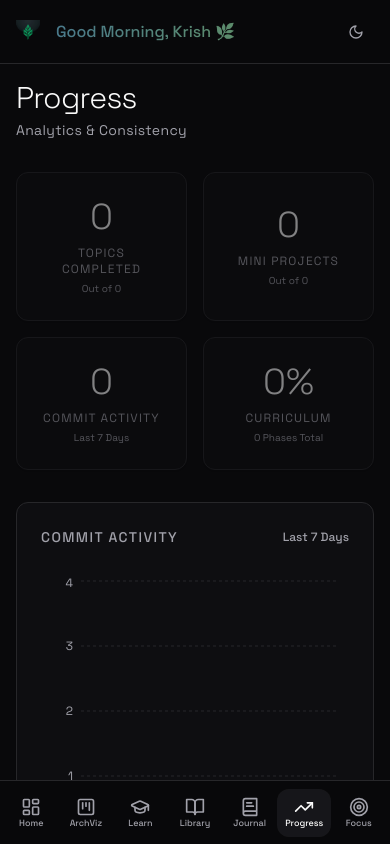
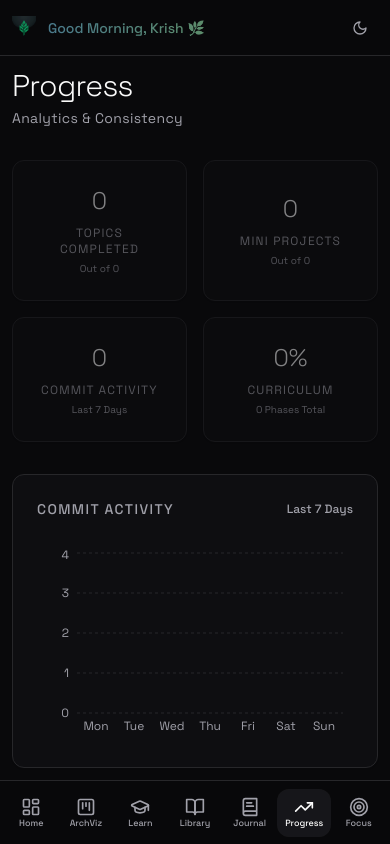
Before and after one commit to imkrish0011/founderOS, a React (Vite) app: page /progress in a window 390 px wide. Built offline with nearby package versions, Linux system fonts and the light colour scheme; no server answers; the database is empty; sample sign-in values are in the browser's storage.

Commit message:
feat: make all features fully mobile responsive

```diff
--- a/src/components/layout/AppLayout.tsx
+++ b/src/components/layout/AppLayout.tsx
@@ -8,26 +8,33 @@ import { ThemeToggle } from '@/components/ThemeToggle';
 export default function AppLayout() {
   useNotifications();
 
+  const getGreeting = () => {
+    const hour = new Date().getHours();
+    if (hour < 12) return "Good Morning, Krish 🌿";
+    if (hour < 18) return "Good Afternoon, Krish 🌿";
+    return "Good Evening, Krish 🌙";
+  };
+
   return (
     <div className="min-h-screen bg-background flex">
       <Sidebar />
 
       {/* Main Content Area */}
       <main className="flex-1 flex flex-col h-screen overflow-hidden pb-16 md:pb-0 relative">
-        {/* Header Placeholder (with sunrise gradient) */}
-        <header className="h-16 flex items-center justify-between px-4 md:px-6 border-b border-border bg-background/50 backdrop-blur z-10 shrink-0">
-          <div className="flex items-center gap-2">
-            <div className="md:hidden mr-2 flex-shrink-0">
+        {/* Header */}
+        <header className="h-14 md:h-16 flex items-center justify-between px-3 md:px-6 border-b border-border bg-background/50 backdrop-blur z-10 shrink-0">
+          <div className="flex items-center gap-2 min-w-0">
+            <div className="md:hidden mr-1 flex-shrink-0">
               <img src="/src/assets/logo.png" alt="FounderOS Logo" className="w-6 h-6 object-contain" style={{ mixBlendMode: 'screen' }} />
             </div>
-            <h2 className="text-base md:text-lg sunrise-header font-medium truncate">Good Morning, Krish 🌿</h2>
+            <h2 className="text-sm md:text-lg sunrise-header font-medium truncate">{getGreeting()}</h2>
           </div>
           <div className="md:hidden flex-shrink-0 ml-2">
             <ThemeToggle />
           </div>
         </header>
 
-        <div className="flex-1 overflow-y-auto p-4 md:p-8 lg:p-12">
+        <div className="flex-1 overflow-y-auto p-3 md:p-8 lg:p-12">
           <Outlet />
         </div>
       </main>
--- a/src/index.css
+++ b/src/index.css
@@ -93,3 +93,28 @@
     transform: translateY(-2px);
   }
 }
+
+/* Mobile safe area and smooth scroll */
+@supports (padding-bottom: env(safe-area-inset-bottom)) {
+  .pb-safe {
+    padding-bottom: env(safe-area-inset-bottom);
+  }
+}
+
+html {
+  scroll-behavior: smooth;
+  -webkit-tap-highlight-color: transparent;
+}
+
+/* Prevent text selection on interactive elements on mobile */
+.select-none-touch {
+  -webkit-touch-callout: none;
+  user-select: none;
+}
+
+/* Responsive GitHub calendar */
+@media (max-width: 768px) {
+  .react-activity-calendar {
+    font-size: 10px !important;
+  }
+}
--- a/src/pages/Dashboard.tsx
+++ b/src/pages/Dashboard.tsx
@@ -206,7 +206,7 @@ export default function Dashboard() {
             </h2>
           </div>
           <Card className="glass-card p-6 flex items-center justify-center min-h-[180px] hover-glow transition-all duration-300 relative overflow-hidden text-center bg-gradient-to-tr from-card to-muted/10">
-             <Quote className="absolute -left-4 -top-4 w-32 h-32 text-muted/20 rotate-12" />
+             <Quote className="absolute -left-4 -top-4 w-20 h-20 md:w-32 md:h-32 text-muted/20 rotate-12" />
              <AnimatePresence mode="wait">
                <motion.p
                   key={quoteIndex}
@@ -272,17 +272,17 @@ export default function Dashboard() {
               @imkrish0011 <ArrowRight className="w-3 h-3" />
             </a>
           </div>
-          <Card className="glass-card p-6 flex justify-center items-center overflow-x-auto relative group hover:border-primary/30 transition-colors">
+          <Card className="glass-card p-3 md:p-6 flex justify-center items-center overflow-x-auto relative group hover:border-primary/30 transition-colors">
             <div className="absolute inset-0 bg-gradient-to-br from-primary/5 to-transparent opacity-0 group-hover:opacity-100 transition-opacity pointer-events-none rounded-xl"></div>
-            <div className="min-w-[700px] z-10">
+            <div className="w-full z-10 overflow-x-auto">
               <GitHubCalendar
                 username="imkrish0011"
                 colorScheme="dark"
-                fontSize={12}
-                blockSize={12}
-                blockMargin={4}
+                fontSize={11}
+                blockSize={10}
+                blockMargin={3}
                 renderBlock={(block, activity) =>
-                  React.cloneElement(block as React.ReactElement, {
+                  React.cloneElement(block as React.ReactElement<Record<string, unknown>>, {
                     'data-tooltip-id': 'github-tooltip',
                     'data-tooltip-content': `${activity.count} commits on ${activity.date}`,
                   })
--- a/src/pages/Focus.tsx
+++ b/src/pages/Focus.tsx
@@ -28,7 +28,7 @@ export default function Focus() {
   const seconds = timeLeft % 60;
 
   return (
-    <div className="h-[calc(100vh-8rem)] flex flex-col items-center justify-center max-w-2xl mx-auto p-6 relative">
+    <div className="min-h-[calc(100vh-8rem)] flex flex-col items-center justify-center max-w-2xl mx-auto px-4 py-6 md:p-6 relative">
 
       <motion.div
         initial={{ opacity: 0, scale: 0.95 }}
@@ -46,7 +46,7 @@ export default function Focus() {
           <div className="w-16 h-px bg-border mx-auto" />
         </div>
 
-        <div className="text-8xl md:text-[140px] font-light tracking-tighter text-foreground tabular-nums select-none">
+        <div className="text-6xl sm:text-8xl md:text-[140px] font-light tracking-tighter text-foreground tabular-nums select-none">
           {String(minutes).padStart(2, '0')}:{String(seconds).padStart(2, '0')}
         </div>
 
@@ -83,7 +83,7 @@ export default function Focus() {
           <motion.div
             initial={{ opacity: 0, y: 20 }}
             animate={{ opacity: 1, y: 0 }}
-            className="mt-12 w-full max-w-sm mx-auto overflow-hidden rounded-2xl border border-border shadow-xl bg-card"
+            className="mt-8 md:mt-12 w-full max-w-sm mx-auto overflow-hidden rounded-2xl border border-border shadow-xl bg-card"
           >
             <div className="bg-muted p-3 border-b border-border flex items-center justify-between">
               <div className="flex items-center gap-2">
--- a/src/pages/Progress.tsx
+++ b/src/pages/Progress.tsx
@@ -106,7 +106,7 @@ export default function Progress() {
                 ${activeTab === stat.label ? 'border-primary shadow-[0_0_15px_rgba(var(--primary),0.1)]' : ''}
                 ${loading || parseInt(stat.value) === 0 ? 'opacity-50' : ''}`}
             >
-              <span className="text-4xl font-light mb-2">{stat.value}</span>
+              <span className="text-2xl md:text-4xl font-light mb-2">{stat.value}</span>
               <span className="text-xs text-muted-foreground uppercase tracking-widest mb-1">{stat.label}</span>
               <span className="text-[10px] text-muted-foreground">{stat.trend}</span>
             </Card>
@@ -127,7 +127,7 @@ export default function Progress() {
               <span>{activeTab}</span>
               <span className="text-xs normal-case tracking-normal">Last 7 Days</span>
             </h3>
-            <div className="w-full h-[300px]">
+            <div className="w-full h-[200px] md:h-[300px]">
               <ResponsiveContainer width="100%" height="100%">
                 {renderChart()}
               </ResponsiveContainer>
```
